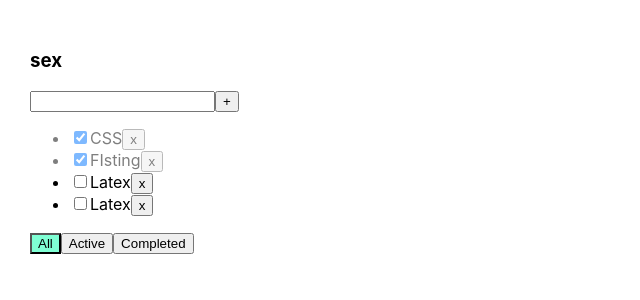
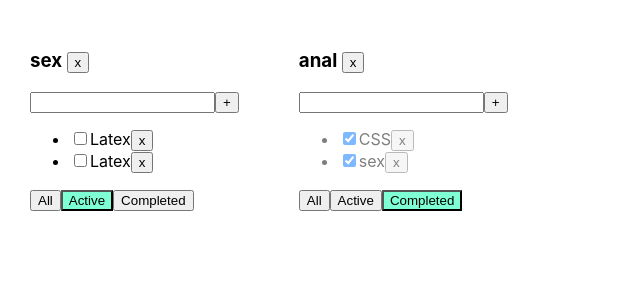
Before and after one commit to kingcatttttt/ToDo_List_react, a React (Create React App) app: page / in a window 1280 px wide. Shown: the top 300 px of the page, without its empty margins (0-640 px from the left). Built offline with nearby package versions, Linux system fonts and the light colour scheme.

Commit message:
add removeTodoLidy button

```diff
--- a/src/App.tsx
+++ b/src/App.tsx
@@ -4,6 +4,11 @@ import {TaskType, ToDoList} from "./ToDoList";
 import {v1} from "uuid";
 
 export type filterValueType = "all" | "completed" | "active"
+type ToDoListType = {
+    id:string
+    title:string
+    filter: filterValueType
+}
 function useState2(data: any) {
     return [data, () => {
     }];
@@ -17,56 +22,100 @@ let Settasks = arr[1]
 function App() {
 
 
-    let [tasks, Settasks]  = useState<Array<TaskType>>([
-        {id: v1(), title: "CSS", isDone: true},
-        {id: v1(), title: "FIsting", isDone: true},
-        {id: v1(), title: "Latex", isDone: false},
-        {id: v1(), title: "Latex", isDone: false},
-    ])
 
-    function changeStatus(taskId:string,isdome:boolean) {
-        let task  = tasks.find( (t) => {
+
+    function changeStatus(taskId:string,isdome:boolean, todolistId: string) {
+        let tasks = tasksObj[todolistId]
+        let task = tasks.find( (t) => {
             let task = tasks.find(t => t.id === taskId)
             if (task) {
-                task.isDone = isdome
+                task.isDone = isdome;
+                SettasksObj({...tasksObj})
             }
-            let copy = [ ...tasks]
-            Settasks(copy)
+
         })
     }
 
-    let [filter, setFilter] = useState<filterValueType>("all")
 
-    let tasksForToDoList = tasks;
-    if (filter === "completed") {
-        tasksForToDoList = tasks.filter(t => t.isDone === true)
+    function addTask(title:string,todolistId: string ) {
+       let task = {id:v1(), title: title, isDone: false};
+       let tasks = tasksObj[todolistId]
+
+        let newTasks = [task, ...tasks];
+       tasksObj[todolistId] = newTasks;
+        SettasksObj({...tasksObj})
     }
-    if(filter === "active") {
-        tasksForToDoList = tasks.filter(( t => t.isDone === false))
+    function removeTask(id: number, todolistId: string) {
+        let tasks = tasksObj[todolistId];
+        let filteredTasks = tasks.filter(t => t.id != id)
+        tasksObj[todolistId] = filteredTasks
+        SettasksObj(filteredTasks)
+
+        SettasksObj({...tasksObj})
     }
-    function addTask(title:string) {
-        let newTask = {id: v1(), title:title, isDone:false}
-        let newTasks = [newTask,...tasks];
-        Settasks(newTasks);
+    function changeFilter(value: filterValueType,todolistId: string) {
+    let todolist = toDoList.find(tl => tl.id === todolistId);
+    if( todolist ) {
+        todolist.filter = value;
+        setToDoList([...toDoList])
     }
-    function removeTask(id: number) {
-        let filteredTasks = tasks.filter(t => t.id !== id)
-        Settasks(filteredTasks)
     }
-    function changeFilter(value: filterValueType) {
-        setFilter(value)
+    let todoListIdi1 = v1()
+    let todoListIdi2 = v1()
+    let [toDoList,setToDoList] = useState<Array<toDoListType>>([
+        { id: todoListIdi1, title :"sex", filter: "active"},
+        { id: todoListIdi2, title :"anal", filter: "completed"},
+    ]);
+    let [tasksObj,SettasksObj] = useState({
+        [todoListIdi1]: [
+            {id: v1(), title: "CSS", isDone: true},
+            {id: v1(), title: "FIsting", isDone: true},
+            {id: v1(), title: "Latex", isDone: false},
+            {id: v1(), title: "Latex", isDone: false},
+        ],
+        [todoListIdi2]: [
+            {id: v1(), title: "CSS", isDone: true},
+            {id: v1(), title: "sex", isDone: true},
+            {id: v1(), title: "anal", isDone: false},
+            {id: v1(), title: "Latex", isDone: false},
+        ]
+
+    })
+    let removeTodoList = (todoListIdi: string) => {
+        let filteredTodoList = toDoList.filter(tl => tl.id !== todoListIdi)
+        setToDoList(filteredTodoList)
+        delete tasksObj[todoListIdi]
+        SettasksObj({...tasksObj})
+
     }
 
     return (
         <div className="App">
-            <ToDoList title="sex"
-                      tasks={tasksForToDoList}
-                      remoTask={removeTask}
-                      changeFilter={changeFilter}
-                      addTask={addTask}
-                      changeTaskStatus={changeStatus}
-                      filter={filter}
-            />
+            {
+
+                toDoList.map( (tl) => {
+                    let tasksForToDoList = tasksObj[tl.id];
+                    if (tl.filter === "completed") {
+                        tasksForToDoList = tasksForToDoList.filter(t => t.isDone === true)
+                    }
+                    if(tl.filter === "active") {
+                        tasksForToDoList = tasksForToDoList.filter(( t => t.isDone === false))
+                    }
+
+                    return  <ToDoList title={tl.title}
+                                      key={tl.id}
+                                      id={tl.id}
+                                      tasksObj={tasksForToDoList}
+                                      remoTask={removeTask}
+                                      changeFilter={changeFilter}
+                                      addTask={addTask}
+                                      changeTaskStatus={changeStatus}
+                                      filter={tl.filter}
+                                      removeTodoList={removeTodoList}
+                    />
+                })
+            }
+
 
         </div>
 
--- a/src/ToDoList.tsx
+++ b/src/ToDoList.tsx
@@ -5,6 +5,7 @@ import {constants} from "os";
 import errno = module
 import {Simulate} from "react-dom/test-utils";
 import error = Simulate.error;
+
 import {isStringObject} from "util/types";
 
 // function sum(a: number , b: number) {
@@ -16,13 +17,15 @@ export type TaskType = {
     isDone: boolean
 }
 type PropsType = {
+    id: string
     title: string
-    tasks: Array<TaskType>
-    remoTask: (id:string) => void
-    changeFilter: (value: filterValueType) => void
-    addTask:(title:string) => void
-    changeTaskStatus: (taskId: string, isDone: boolean) => void
+    tasksObj: Array<TaskType>
+    remoTask: (id:string, todolistId: string) => void
+    changeFilter: (value: filterValueType,ToDoListId: string) => void
+    addTask:(title:string, todolistId: string) => void
+    changeTaskStatus: (taskId: string, isDone: boolean, todolistId: string) => void
     filter: filterValueType
+    removeTodoList:( todolistId: string) => void
 }
 
 
@@ -33,10 +36,12 @@ export function ToDoList(props: PropsType) {
     }
 
     const onKeyPressHandler = (e:KeyboardEvent<HTMLInputElement>) => {
-        SetError(null)
-        if(e.charCode == 13) {
-            props.addTask(newTaskTitle)
-            setNewTaskTitle("")
+        SetError(null, )
+        if(e.charCode == 13 && newTaskTitle.trim() !== "") {
+            props.addTask(newTaskTitle.trim(), props.id)
+            setNewTaskTitle("");
+        } else {
+            SetError("Title is Required")
         }
     }
     let [error, SetError] = useState<string | null>(null)
@@ -44,20 +49,21 @@ export function ToDoList(props: PropsType) {
        if(newTaskTitle.trim() === "") {
            SetError("Title is Required")
        } else {
-           props.addTask(newTaskTitle)
+           props.addTask(newTaskTitle.trim(), props.id)
            setNewTaskTitle("");
        }
 
     }
 
-    const onAllHandler = () => {props.changeFilter("all")}
-    const onActiveHandler = () => {props.changeFilter("active")}
-    const onComoletedHandler = (e: ChangeEvent<HTMLInputElement>) => {props.changeFilter("completed")}
-
-
+    const onAllHandler = () => {props.changeFilter("all", props.id)}
+    const onActiveHandler = () => {props.changeFilter("active", props.id)}
+    const onComoletedHandler = (e: ChangeEvent<HTMLInputElement>) => {props.changeFilter("completed", props.id)}
+    const removeTodoList = () => {
+        props.removeTodoList(props.id)
+    }
     return (
         <div>
-            <h3>{props.title}</h3>
+            <h3>{props.title} <button onClick={removeTodoList}>x</button></h3>
             <div>
 
                 <input value={newTaskTitle}
@@ -71,10 +77,10 @@ export function ToDoList(props: PropsType) {
             </div>
             <ul>
                 {
-                    props.tasks.map( (t) => {
-                        const onClickeHamdler = () => props.remoTask(t.id)
+                    props.tasksObj.map( (t) => {
+                        const onClickeHamdler = () => props.remoTask(t.id, props.id)
                         const onChamgeHamdler = (e:ChangeEvent<HTMLInputElement>) => {
-                            props.changeTaskStatus(t.id, e.currentTarget.checked)
+                            props.changeTaskStatus(t.id, e.currentTarget.checked, props.id)
                         }
 
                         return <li key={t.id} className={t.isDone ? "is-done" : ""} >
```
